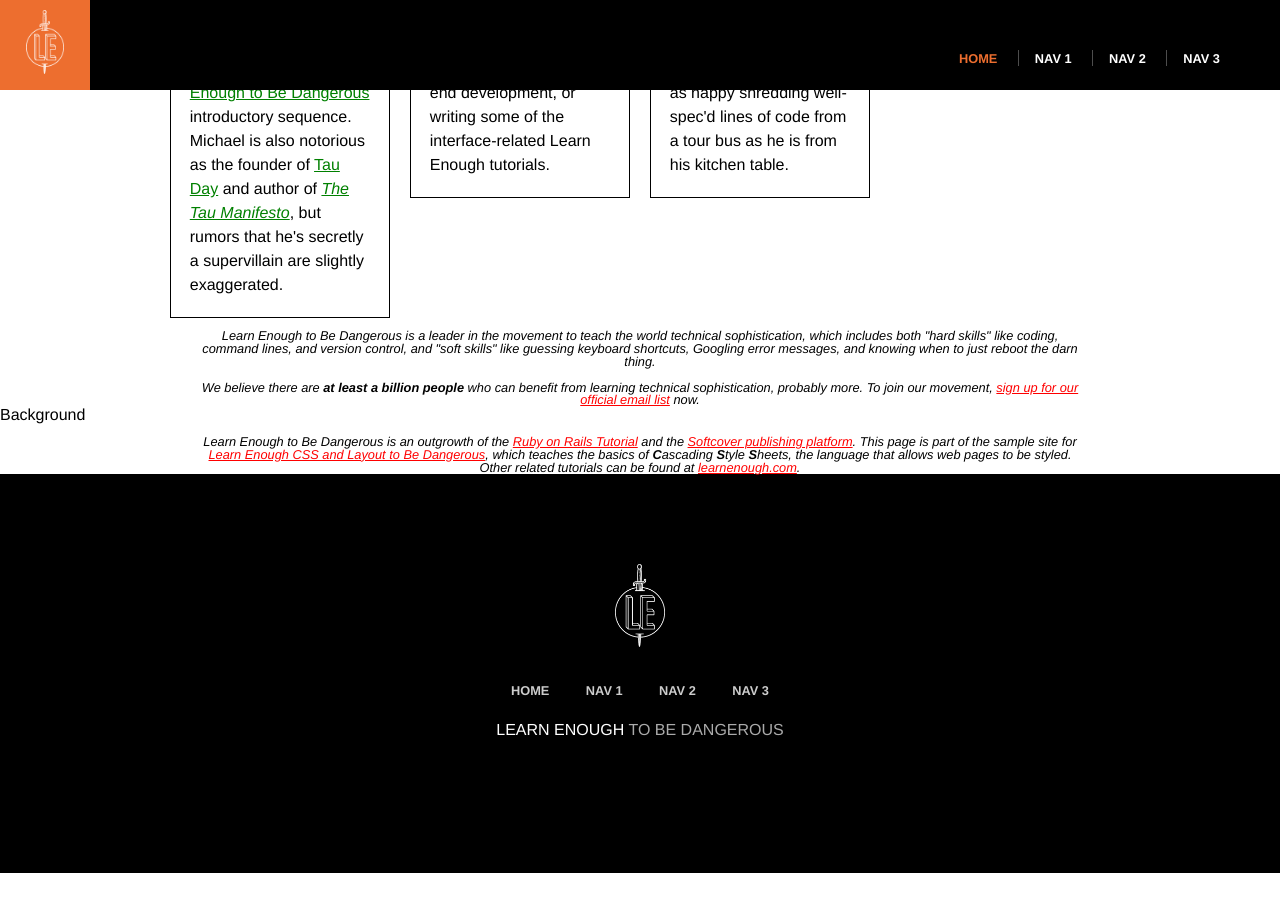
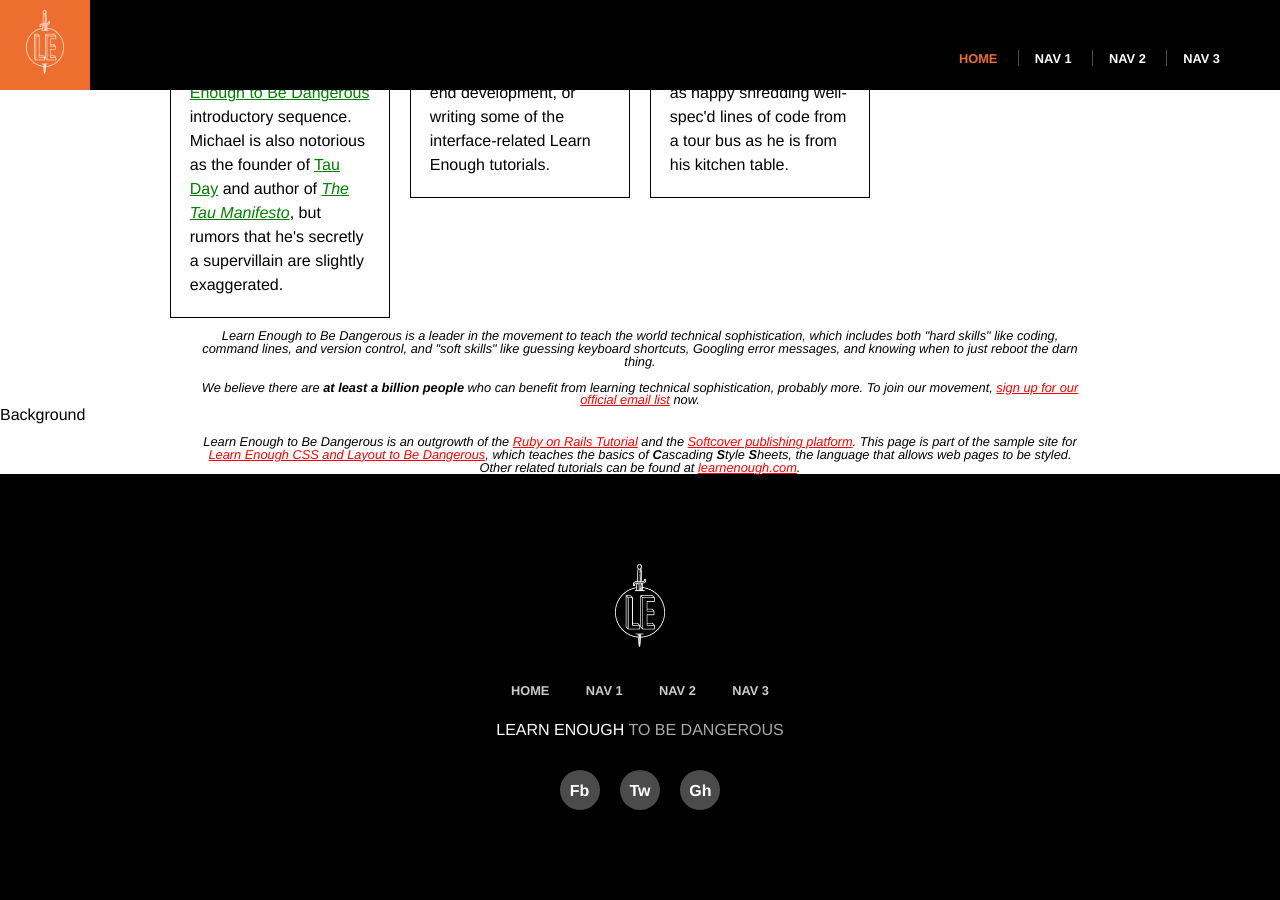
Before and after one commit to didierClin/LearnEnought-CSS, a Jekyll site: the page built from index.html, in a window 1280 px wide and 900 px high, scrolled down 913 px. Built offline with Jekyll 4.4.1, drawn with Linux system fonts in a browser that asks for light colours; before the commit the page ends 1786 px from its top, so only the background shows below that.

Commit message:
factoring social links

```diff
--- a/_includes/footer.html
+++ b/_includes/footer.html
@@ -8,4 +8,7 @@
          </ul>
        </nav>
        <h3>Learn Enough <span>to be dangerous</span></h3>
+       <ul class="footer-social-list social-list">
+         {% include social-links.html %}
+       </ul>
     </footer>
--- a/css/main.css
+++ b/css/main.css
@@ -71,7 +71,7 @@
 /*FOOTER STYLES*/
 .footer {
   background-color: #000;
-  padding: 10vh 0 15vh;
+  padding: 10vh 0 10vh;
   text-align: center;
 }
 
@@ -138,6 +138,10 @@
   background-color: #ed6e2f;
 }
 
+.footer-social-list {
+  position: relative;
+  margin: 2em 1em 0;
+}
 /* BIO STYLES */
 .bio-wrapper {
   font-size: 24px;
```
Also changed, not shown: _includes/social-links.html (indentation only), 1 other file. Lines whose indentation alone changed are shown as unchanged.
